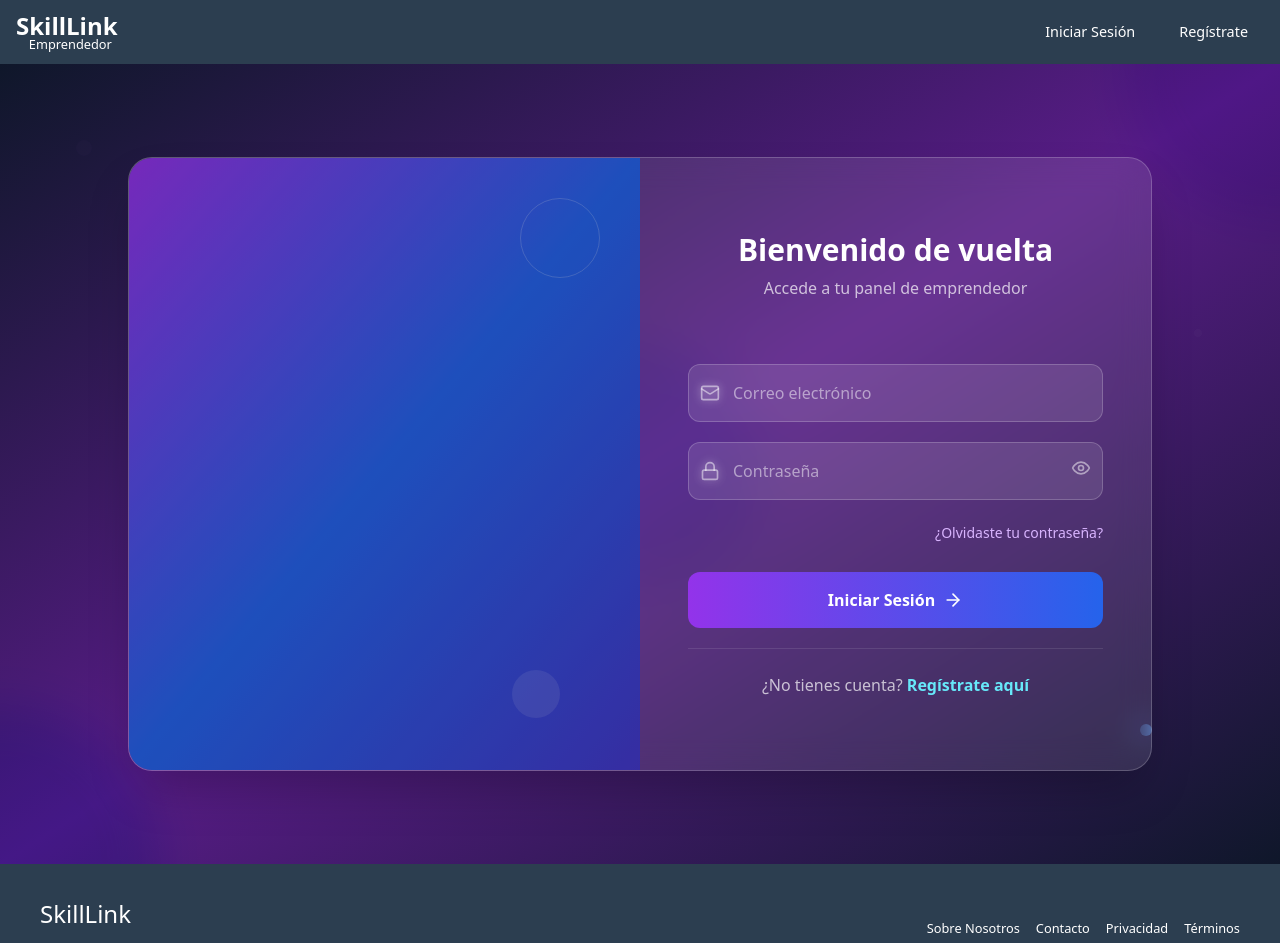
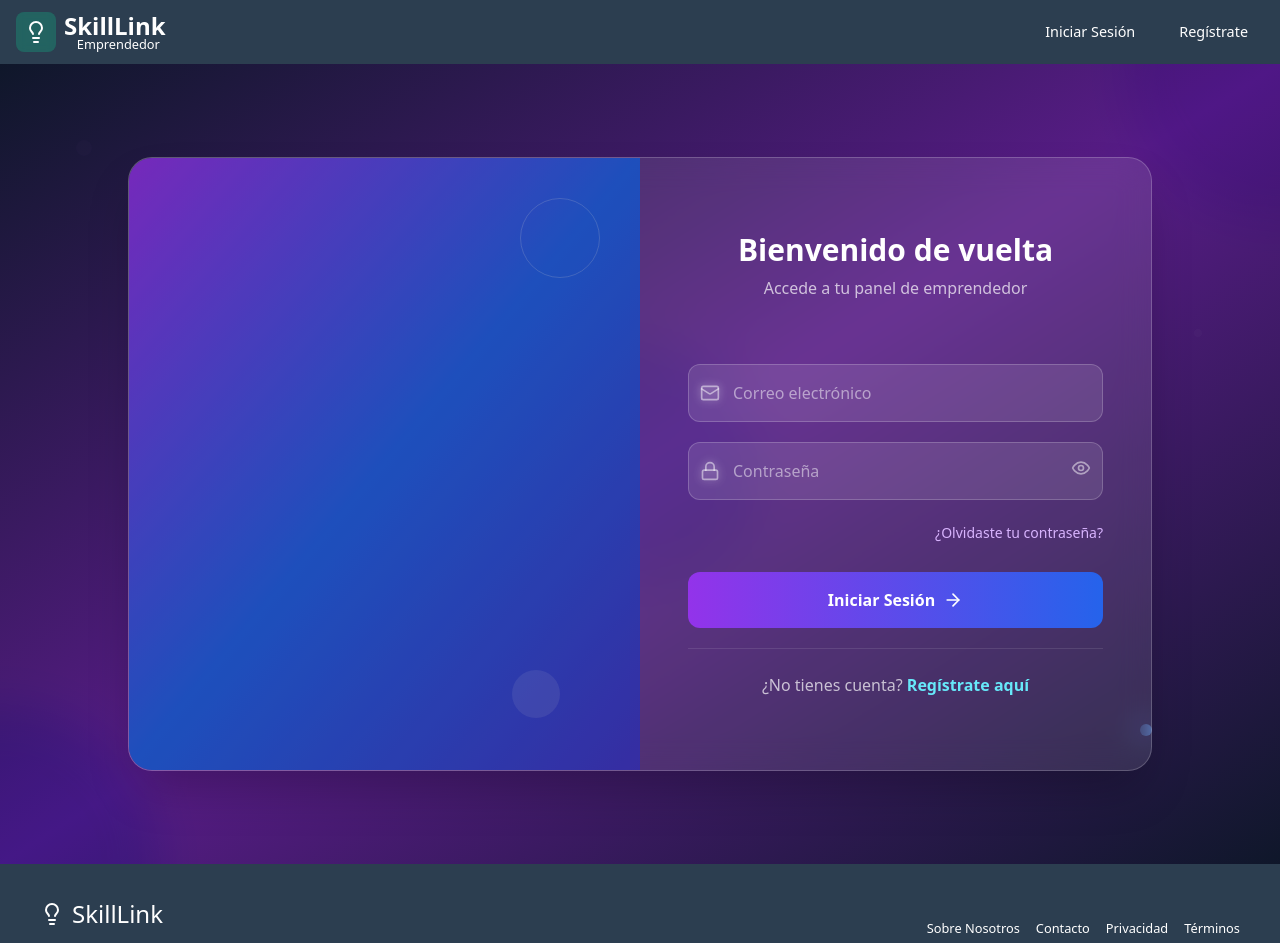
Before and after one commit to octavio5545/skill-link-emprendedor, a React (Vite) app in the folder skill-link-emp/: page / in a window 1280 px wide. Shown: the top 943 px of the page. Built offline with nearby package versions, Linux system fonts and the light colour scheme.

Commit message:
Agrega logotipo

```diff
--- a/skill-link-emp/src/components/Footer/Footer.css
+++ b/skill-link-emp/src/components/Footer/Footer.css
@@ -13,6 +13,13 @@
     max-width: 1200px;
     margin: 0 auto;
     gap: 1rem;
+}
+
+.footer-brand__container {
+    display: flex;
+    align-items: center;
+    text-align: center;
+    gap: 0.5rem;
 }
 
 .footer-brand h3 {
--- a/skill-link-emp/src/components/Footer/Footer.tsx
+++ b/skill-link-emp/src/components/Footer/Footer.tsx
@@ -1,3 +1,4 @@
+import { Lightbulb } from 'lucide-react';
 import './Footer.css';
 
 const Footer = () => {
@@ -5,7 +6,10 @@ const Footer = () => {
         <footer className="footer">
             <div className="footer-content">
                 <div className="footer-brand">
-                    <h3>SkillLink</h3>
+                    <div className="footer-brand__container">
+                        <Lightbulb className="footer-icon" />
+                        <h3>SkillLink</h3>
+                    </div>
                     <p>Conectando talento con oportunidades.</p>
                 </div>
                 <div className="footer-links">
--- a/skill-link-emp/src/components/NavBar/NavBar.css
+++ b/skill-link-emp/src/components/NavBar/NavBar.css
@@ -13,8 +13,22 @@
 
 .navbar-wrapper {
     display: flex;
+    align-items: center;
+    gap: 0.5rem;
+}
+
+.navbar-title__container {
+    display: flex;
     flex-direction: column;
     line-height: 1;
+}
+
+.navbar-logo__container {
+    background-color: rgba(3, 250, 167, 0.2);
+    padding: 0.5rem;
+    border-radius: 0.5rem;
+    backdrop-filter: blur(0.25rem);
+    -webkit-backdrop-filter: blur(0.25rem);
 }
 
 .navbar-title {
@@ -103,6 +117,7 @@
 
 /* Estilos responsivos para escritorio/tableta */
 @media (min-width: 768px) {
+
     .menu-session,
     .menu-register {
         padding: 0.5rem 1rem;
--- a/skill-link-emp/src/components/NavBar/NavBar.tsx
+++ b/skill-link-emp/src/components/NavBar/NavBar.tsx
@@ -1,5 +1,6 @@
 import { useState, useEffect, useRef } from 'react';
 import { Link } from 'react-router-dom';
+import { Lightbulb } from 'lucide-react';
 import './NavBar.css';
 
 interface Props {
@@ -43,12 +44,25 @@ const NavBar = ({ userIcon, links, isLoggedIn, onLogin }: Props) => {
         setIsOpen((prev) => !prev);
     };
 
+      /** Cierra el menú y ejecuta la acción adicional si existe */
+    const handleMenuItemClick = (onClick?: () => void) => {
+        if (onClick) onClick();
+        setIsOpen(false);
+    };
+
     return (
         <nav className="navbar">
-            <section className="navbar-wrapper">
-                <h1 className="navbar-title">SkillLink</h1>
-                <h2 className="navbar-subtitle">Emprendedor</h2>
-            </section>
+            <Link to="/home">
+                <section className="navbar-wrapper">
+                    <div className="navbar-logo__container">
+                        <Lightbulb />
+                    </div>
+                    <div className='navbar-title__container'>
+                        <h1 className="navbar-title">SkillLink</h1>
+                        <h2 className="navbar-subtitle">Emprendedor</h2>
+                    </div>
+                </section>
+            </Link>
             <div className="menu" ref={menuRef}>
                 {!isLoggedIn && (
                     <>
@@ -66,7 +80,12 @@ const NavBar = ({ userIcon, links, isLoggedIn, onLogin }: Props) => {
                     <ul className="dropdown-menu">
                         {links.map((link, index) => (
                             <li key={index}>
-                                <Link to={link.url} onClick={link.onClick}>{link.label}</Link>
+                                <Link
+                                    to={link.url}
+                                    onClick={() => handleMenuItemClick(link.onClick)}
+                                >
+                                    {link.label}
+                                </Link>
                             </li>
                         ))}
                     </ul>
--- a/skill-link-emp/src/components/NavBar/NavBarWrapper.tsx
+++ b/skill-link-emp/src/components/NavBar/NavBarWrapper.tsx
@@ -8,6 +8,10 @@ const NavBarWrapper = () => {
     const navigate = useNavigate();
 
     const navLinks = [
+        {
+            label: "Inicio",
+            url: "/home"
+        },
         {
             label: "Dashboard",
             url: "/dashboard"
```
Lines whose indentation alone changed are shown as unchanged.
